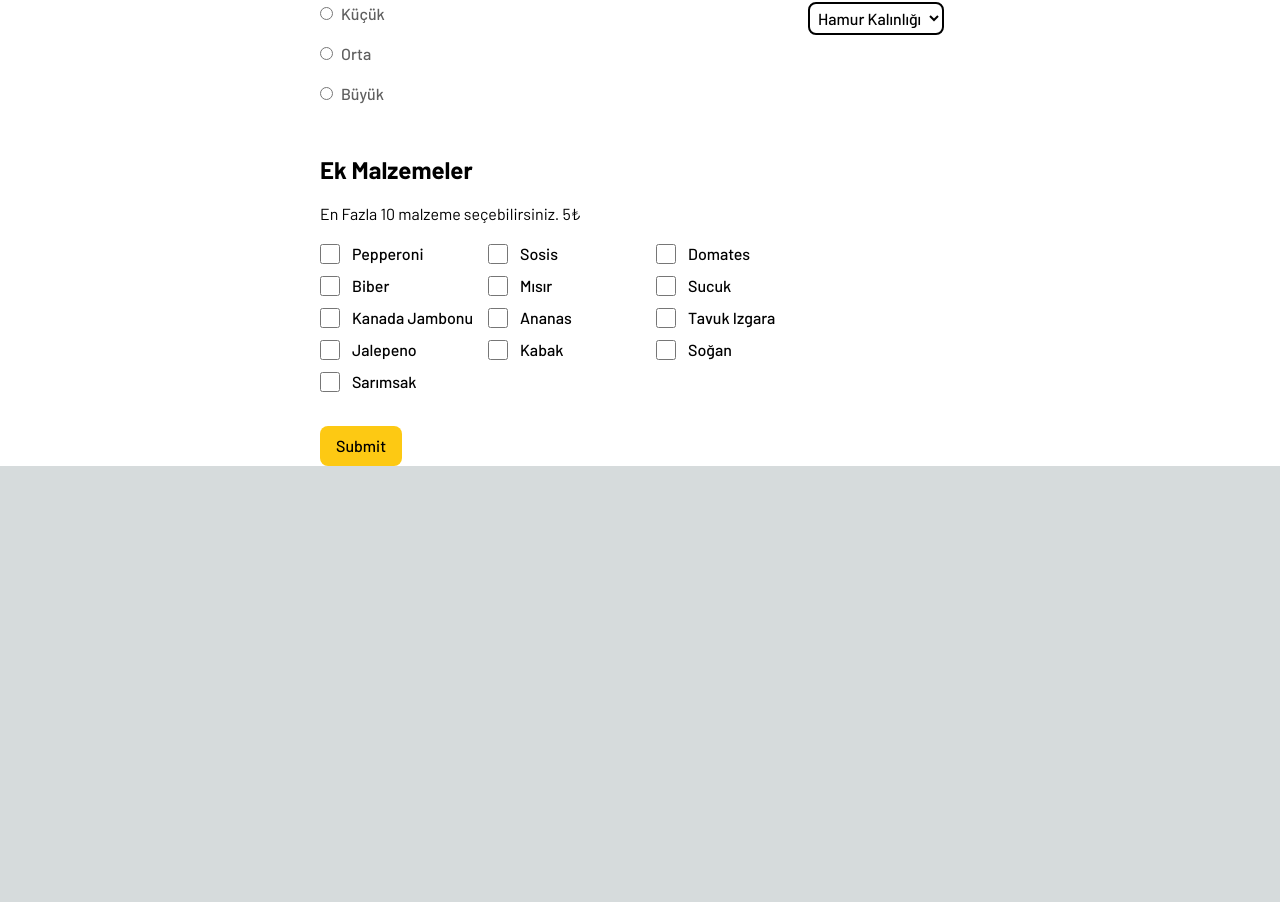
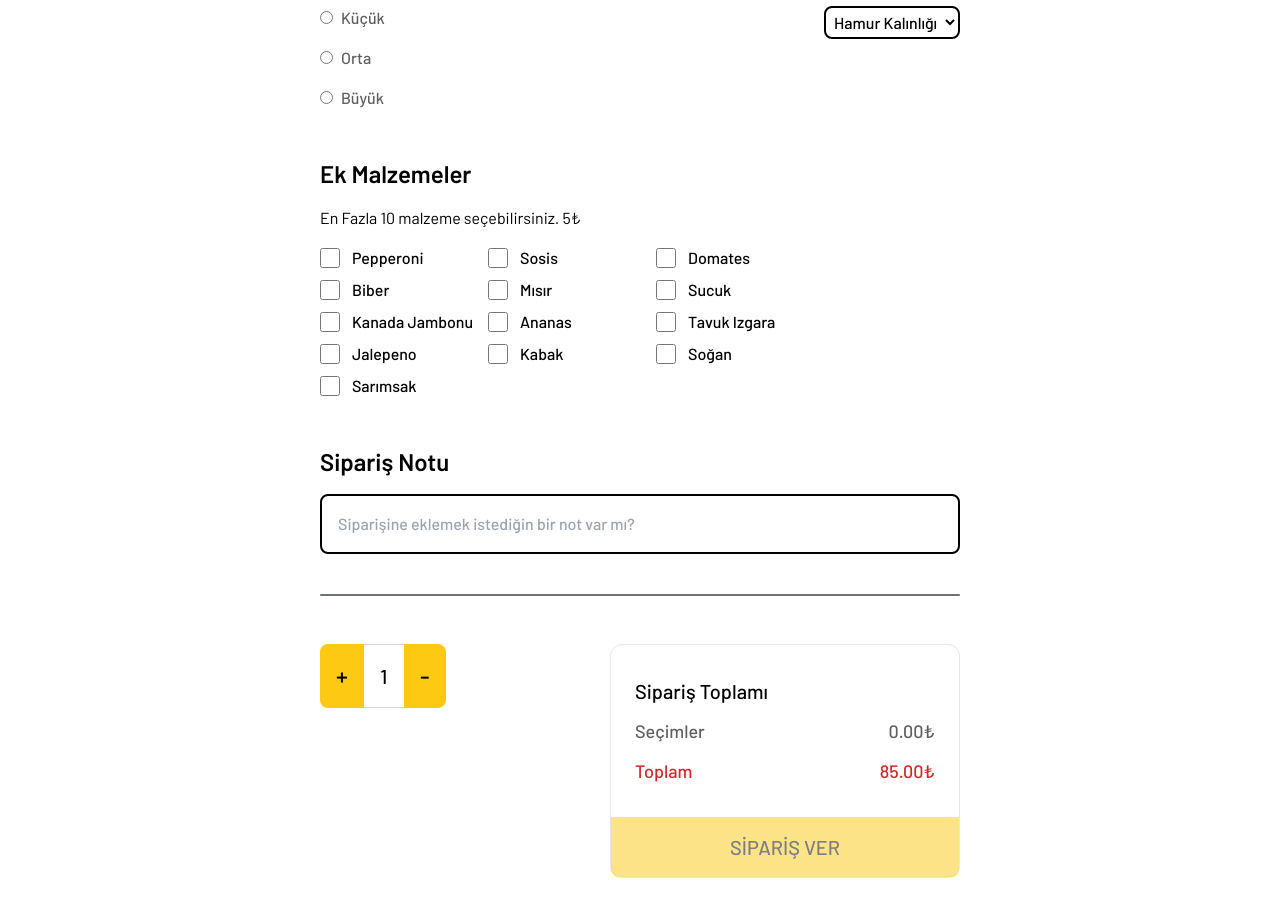
Before and after one commit to MuhsinCanY/pizza-next, a Next.js app: page /pizza in a window 1280 px wide. Shown: the part 561-1463 px from the top of the page. Before the commit the page ends 1027 px from the top, so only its background shows below. Built offline with nearby package versions, Linux system fonts and the light colour scheme.

Commit message:
pizza page complete

```diff
--- a/src/app/pizza/page.tsx
+++ b/src/app/pizza/page.tsx
@@ -5,6 +5,10 @@ import PizzaPaste from '@/components/PizzaPaste'
 import PizzaContent from '@/components/PizzaContent'
 import { useForm } from 'react-hook-form'
 import PizzaMaterials from '@/components/PizzaMaterials'
+import PizzaNote from '@/components/PizzaNote'
+import { use, useState } from 'react'
+import PizzaCount from '@/components/PizzaCount'
+import PizzaResult from '@/components/PizzaResult'
 
 export interface FormValues {
   size: string
@@ -16,10 +20,20 @@ export default function Pizza() {
   const {
     register,
     handleSubmit,
-    formState: { errors },
+    watch,
+    formState: { errors, isValid },
   } = useForm<FormValues>()
-  const onSubmit = (data: FormValues) => console.log(data)
-  console.log(errors)
+  const onSubmit = (data: FormValues) => {
+    console.log(data)
+    console.log(errors)
+    console.log(watch('materials'))
+
+    //TODO: Request
+  }
+
+  //TODO: delete console.logs
+
+  const [pizzaCount, setPizzaCount] = useState(1)
 
   return (
     <>
@@ -28,15 +42,29 @@ export default function Pizza() {
         <div className="container max-w-pizza">
           <PizzaContent />
           <form onSubmit={handleSubmit(onSubmit)}>
-            <div className="flex justify-between ">
+            <div className="flex justify-between flex-wrap ">
               <PizzaSize errors={errors} register={register} />
               <PizzaPaste errors={errors} register={register} />
             </div>
             <PizzaMaterials errors={errors} register={register} />
-            <input
+            <PizzaNote register={register} />
+            <div className="h-[2px] bg-gray-500 rounded-full my-6"></div>
+            <div className="flex justify-between py-6">
+              <PizzaCount
+                pizzaCount={pizzaCount}
+                setPizzaCount={setPizzaCount}
+              />
+              <PizzaResult
+                pizzaCount={pizzaCount}
+                watch={watch}
+                errors={errors}
+                isValid={isValid}
+              />
+            </div>
+            {/* <input
               className="bg-pizza_yellow text-black py-2 px-4 rounded-lg hover:bg-amber-400 hover:text-white"
               type="submit"
-            />
+            /> */}
           </form>
         </div>
       </div>
--- /dev/null
+++ b/src/components/PizzaCount.tsx
@@ -0,0 +1,39 @@
+import React from 'react'
+
+const PizzaCount = ({
+  pizzaCount,
+  setPizzaCount,
+}: {
+  pizzaCount: number
+  setPizzaCount: any
+}) => {
+  return (
+    <div className="text-black flex">
+      <button
+        className="bg-pizza_yellow p-4 rounded-l-lg text-2xl h-16 flex items-center justify-center"
+        onClick={(e) => {
+          e.preventDefault()
+          setPizzaCount((pizzaCount: number) => pizzaCount + 1)
+        }}
+      >
+        +
+      </button>
+      <span className="flex items-center justify-center h-16 p-4 w-10 border-gray-300 border-[1px] border-r-0 border-l-0  text-xl">
+        {pizzaCount}
+      </span>
+      <button
+        className="bg-pizza_yellow p-4 rounded-r-lg text-2xl h-16 flex items-center justify-center"
+        onClick={(e) => {
+          e.preventDefault()
+          setPizzaCount((pizzaCount: number) =>
+            pizzaCount > 1 ? pizzaCount - 1 : 1
+          )
+        }}
+      >
+        -
+      </button>
+    </div>
+  )
+}
+
+export default PizzaCount
--- a/src/components/PizzaMaterials.tsx
+++ b/src/components/PizzaMaterials.tsx
@@ -1,3 +1,4 @@
+import { get } from 'http'
 import React from 'react'
 
 const materials = [
@@ -25,7 +26,7 @@ const PizzaMaterials = ({
 }) => {
   return (
     <div className="text-black flex flex-col gap-4 py-8">
-      <h1 className="font-bold text-2xl">Ek Malzemeler</h1>
+      <h1 className="font-semibold text-2xl">Ek Malzemeler</h1>
       <p className="font-normal">En Fazla 10 malzeme seçebilirsiniz. 5₺</p>
       {errors.materials && errors.materials.type === 'biggerThan' && (
         <span className="text-red-500">
@@ -47,8 +48,8 @@ const PizzaMaterials = ({
               value={item}
               {...register('materials', {
                 validate: {
-                  biggerThan: (v: string[]) => v.length > 4,
-                  lessThan: (v: string[]) => v.length < 10,
+                  biggerThan: (v: string[]) => v.length >= 4,
+                  lessThan: (v: string[]) => v.length <= 10,
                 },
               })}
             />
--- /dev/null
+++ b/src/components/PizzaNote.tsx
@@ -0,0 +1,17 @@
+import React from 'react'
+
+const PizzaNote = ({ register }: { register: any }) => {
+  return (
+    <div className="flex flex-col gap-4 py-4">
+      <h1 className="font-semibold text-2xl text-black">Sipariş Notu</h1>
+      <input
+        className="bg-white text-gray-900 p-4 rounded-lg border-2 border-black"
+        type="text"
+        placeholder="Siparişine eklemek istediğin bir not var mı?"
+        {...register('note')}
+      />
+    </div>
+  )
+}
+
+export default PizzaNote
--- a/src/components/PizzaPaste.tsx
+++ b/src/components/PizzaPaste.tsx
@@ -2,8 +2,8 @@ import React from 'react'
 
 const PizzaPaste = ({ errors, register }: { errors: any; register: any }) => {
   return (
-    <div className="paste flex gap-4 flex-col p-4">
-      <label className="text-black font-semibold text-lg">
+    <div className="paste flex gap-4 flex-col py-4">
+      <label className="text-black font-semibold text-2xl">
         Hamur Seç <span className="text-red-500">*</span>
       </label>
       {errors.paste && (
--- /dev/null
+++ b/src/components/PizzaResult.tsx
@@ -0,0 +1,45 @@
+import { error } from 'console'
+import React, { useEffect } from 'react'
+
+const PizzaResult = ({
+  pizzaCount,
+  watch,
+  errors,
+  isValid,
+}: {
+  pizzaCount: number
+  watch: any
+  errors: any
+  isValid: boolean
+}) => {
+  const materials = watch('materials') ? watch('materials').length : 0
+
+  return (
+    <div className="text-black w-[350px] border-[1px] pt-2 rounded-xl text-lg flex flex-col gap-4">
+      <div className="p-6 pb-4 flex flex-col gap-3">
+        <h1 className="text-xl">Sipariş Toplamı</h1>
+        <div className="flex justify-between text-lg text-[#5F5F5F]">
+          <p>Seçimler</p>
+          <p>{materials * 5}.00₺</p>
+        </div>
+        <div className="text-[#CE2829] flex justify-between text-lg">
+          <p>Toplam</p>
+          <p>{pizzaCount * 85 + materials * 5}.00₺</p>
+        </div>
+      </div>
+      <button
+        className={
+          isValid
+            ? 'bg-pizza_yellow p-4 w-full rounded-b-lg text-xl'
+            : 'bg-pizza_yellow p-4 w-full rounded-b-lg text-xl opacity-50 cursor-not-allowed'
+        }
+        type="submit"
+        disabled={!isValid}
+      >
+        SİPARİŞ VER
+      </button>
+    </div>
+  )
+}
+
+export default PizzaResult
--- a/src/components/PizzaSize.tsx
+++ b/src/components/PizzaSize.tsx
@@ -3,7 +3,7 @@ import React from 'react'
 const PizzaSize = ({ errors, register }: { errors: any; register: any }) => {
   return (
     <div className="size text-pizza_gray text-base flex gap-4 flex-col py-4">
-      <label className="text-black font-semibold text-lg">
+      <label className="text-black font-semibold text-2xl">
         Boyut Seç <span className="text-red-400">*</span>
       </label>
       {errors.size && (
```
